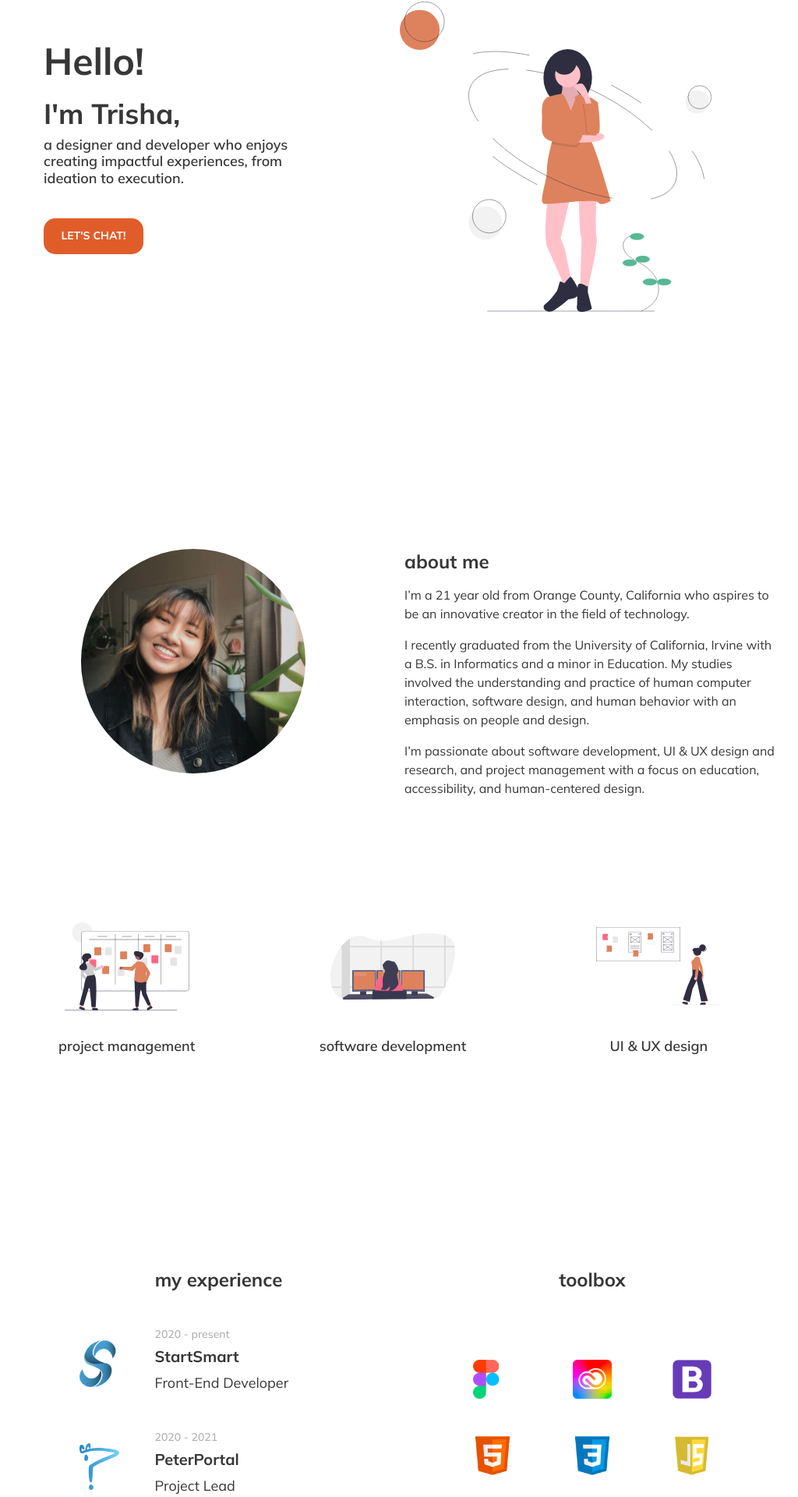
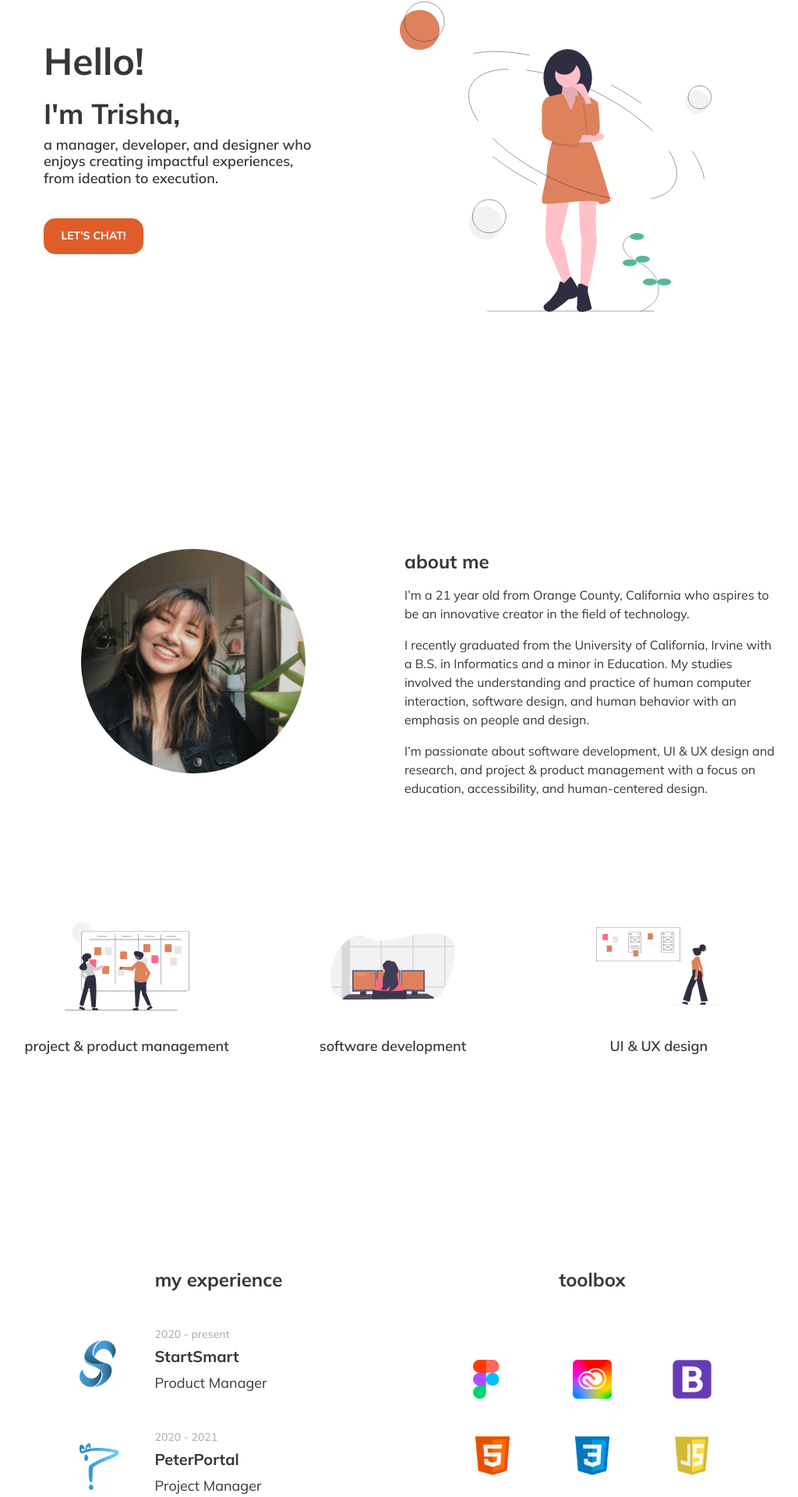
Before and after one commit to trishaprile/trishaprile.github.io, a React (Create React App) app: page / in a window 1280 px wide. Shown: the part 206-2126 px from the top of the page at 78% size, without its empty margins (136-1160 px from the left). Built offline with nearby package versions, Linux system fonts and the light colour scheme.

Commit message:
update info

```diff
--- a/src/components/About.js
+++ b/src/components/About.js
@@ -21,13 +21,13 @@ const About = () => {
           <p>I’m a 21 year old from Orange County, California who aspires to be an innovative creator in the field of technology.</p>
           <p>I recently graduated from the University of California, Irvine with a B.S. in Informatics and a minor in Education.
             My studies involved the understanding and practice of human computer interaction, software design, and human behavior with an emphasis on people and design.</p>
-          <p>I’m passionate about software development, UI & UX design and research, and project management with a focus on education, accessibility, and human-centered design.</p>
+          <p>I’m passionate about software development, UI & UX design and research, and project & product management with a focus on education, accessibility, and human-centered design.</p>
         </Col>
       </Row>
       <Row className="content-container">
         <Col className="role-container">
           <Image src={projectManagement} className="role-img" />
-          <p>project management</p>
+          <p>project & product management</p>
         </Col>
         <Col className="role-container">
           <Image src={softwareDevelopment} className="role-img" />
--- a/src/components/Cover.js
+++ b/src/components/Cover.js
@@ -14,7 +14,7 @@ const Cover = () => {
         <Col className="info-container">
           <h1>Hello!</h1>
           <h2>I'm Trisha,</h2>
-          <h3>a designer and developer who enjoys creating impactful experiences, from ideation to execution.</h3>
+          <h3>a manager, developer, and designer who enjoys creating impactful experiences, from ideation to execution.</h3>
           <Button
             className="contact-btn"
             onClick={() => scroller.scrollTo('contact', {
--- a/src/components/Cover.scss
+++ b/src/components/Cover.scss
@@ -24,7 +24,7 @@
         h3 {
             font-weight: 600;
             font-size: 18px;
-            width: 20rem;
+            max-width: 22rem;
         }
 
         .contact-btn {
--- a/src/components/Experience.js
+++ b/src/components/Experience.js
@@ -36,7 +36,7 @@ const Experience = () => {
               <Col className="info-container">
                 <h3 className="years">2020 - present</h3>
                 <h2 className="company"><a href="https://startsmart.co/" target="_blank" rel="noreferrer">StartSmart</a></h2>
-                <p className="role">Front-End Developer</p>
+                <p className="role">Product Manager</p>
               </Col>
             </Row>
             <Row className="job">
@@ -46,7 +46,7 @@ const Experience = () => {
               <Col className="info-container">
                 <h3 className="years">2020 - 2021</h3>
                 <h2 className="company"><a href="https://peterportal-client.herokuapp.com/" target="_blank" rel="noreferrer">PeterPortal</a></h2>
-                <p className="role">Project Lead</p>
+                <p className="role">Project Manager</p>
               </Col>
             </Row>
             <Row className="job">
@@ -66,7 +66,7 @@ const Experience = () => {
               <Col className="info-container">
                 <h3 className="years">2017</h3>
                 <h2 className="company"><a href="https://www.boeing.com/" target="_blank" rel="noreferrer">Boeing</a></h2>
-                <p className="role">Software Development Intern</p>
+                <p className="role">Software Engineer Intern</p>
               </Col>
             </Row>
           </Col>
```
